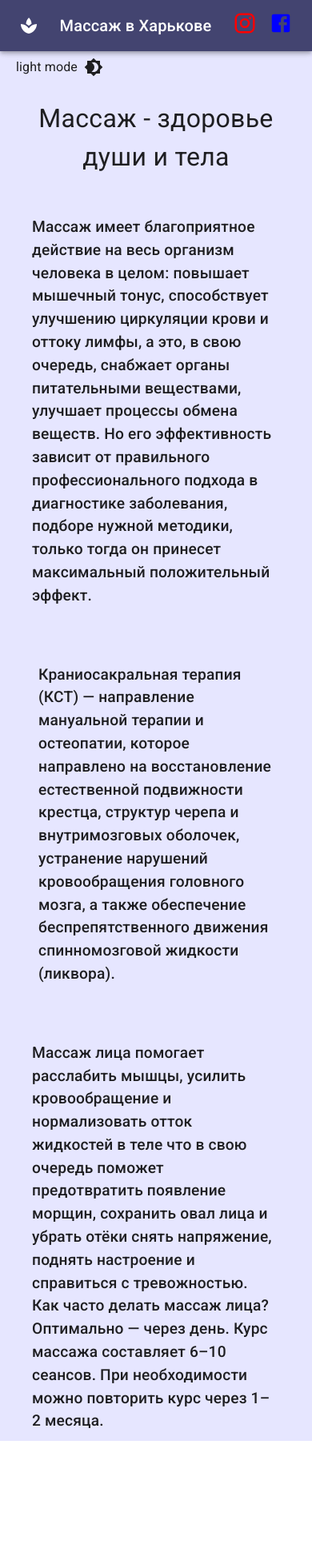
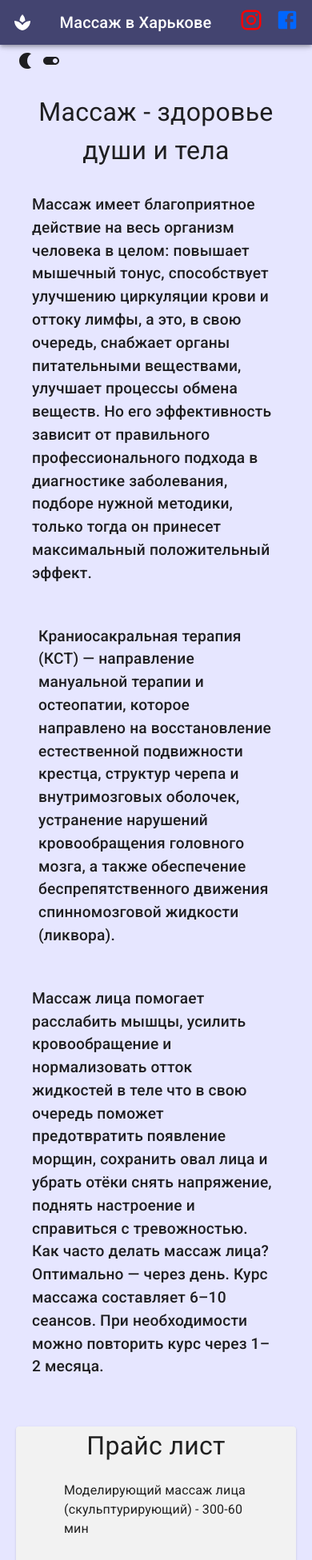
Before and after one commit to OShandyba/Massage-SPA, a React (Create React App) app: page / in a window 390 px wide. Shown: the top 1951 px of the page at 80% size. Before the commit the page ends 1802 px from the top, so only its background shows below. Built offline with nearby package versions, Linux system fonts and the light colour scheme.

Commit message:
fix with mobile adaptation

```diff
--- a/src/App.js
+++ b/src/App.js
@@ -3,11 +3,12 @@ import { createTheme, ThemeProvider, useTheme } from "@mui/material/styles";
 import Feed from './components/Feed'
 import Navbar from './components/Navbar'
 import Rightbar from './components/Rightbar'
-import Brightness4Icon from '@mui/icons-material/Brightness4';
-import Brightness7Icon from '@mui/icons-material/Brightness7';
 import KeyboardArrowUpIcon from '@mui/icons-material/KeyboardArrowUp';
 import useScrollTrigger from '@mui/material/useScrollTrigger';
 import * as React from 'react'
+import ToggleOffIcon from '@mui/icons-material/ToggleOff';
+import ToggleOnIcon from '@mui/icons-material/ToggleOn';
+import NightlightIcon from '@mui/icons-material/Nightlight';
 
 //////////// Dark-Light toggle////////////
 
@@ -29,9 +30,9 @@ function App() {
         marginLeft: '20px',
       }}
     >
-      {theme.palette.mode} mode
+      <NightlightIcon fontSize='medium' />
       <IconButton onClick={colorMode.toggleColorMode} color='inherit'>
-        {theme.palette.mode === 'dark' ? <Brightness7Icon /> : <Brightness4Icon />}
+        {theme.palette.mode === 'dark' ? <ToggleOffIcon fontSize='medium' /> : <ToggleOnIcon fontSize='medium' />}
       </IconButton>
     </Box>
   )
@@ -54,25 +55,22 @@ function ToggleColorMode() {
       createTheme({
         palette: {
           // /////////// Custom dark mode ////////////////
+          mode,
           ...(mode === 'dark' && {
             background: {
-              default: '#222434'
+              default: '#222434',
+              paper: 'rgba(67, 68, 112, 0.8)'
             },
-            palette: {
-              darkRightBar: '#fff'
-            },
+            text: {
+              primary: '#fff'
+            }
           }),
           ...(mode === 'light' && {
             background: {
-              default: '#e6e6ff'
+              default: '#e6e6ff',
+              paper: 'rgba(255, 255, 229, 0.5)'
             }
           }),
-          text: {
-            ...(mode === 'dark' && {
-              primary: '#fff'
-            })
-          },
-
         }
       }),
     [mode],
@@ -86,15 +84,14 @@ function ToggleColorMode() {
           bgcolor='background.default'
           color='text.primary'
           maxWidth='100%'
-          margin='0 auto'
-        >
+          margin='0 auto'>
           <Navbar />
           <App />
           <Stack
             direction='row'
             spacing={2}
             justifyContent='space-between'
-            sx={{ padding: { md: '0 20px 0 100px', sx: '0 20px' } }}>
+            sx={{ padding: { md: '0 30px 0 30px', xs: '0 20px' } }}>
             <Feed />
             <Rightbar />
           </Stack>
--- a/src/components/Feed.jsx
+++ b/src/components/Feed.jsx
@@ -1,4 +1,4 @@
-import { Avatar, Box, Stack, styled, Typography } from "@mui/material";
+import { Avatar, Box, Paper, Stack, styled, Typography } from "@mui/material";
 import React from "react";
 import ImgFeed from './img/feed-1.jpg'
 import ImgFeed1 from './img/kranio.jpg'
@@ -6,7 +6,7 @@ import ImgFace from './img/face.jpg'
 
 const MyTypography = styled(Typography)({
     width: '300px',
-    paddingTop: '30px',
+    paddingTop: '10px',
     fontSize: '1.2rem',
     fontWeight: 500,
     marginLeft: '10px'
@@ -39,7 +39,7 @@ const Feed = () => {
 
                 sx={{
                     marginRight: '20px',
-                    justifyContent: { xs: 'center', sm: 'center', md: 'space-between' }
+                    justifyContent: { xs: 'center', sm: 'center', md: 'space-between' },
                 }} >
 
                 <Box justifyContent='center'>
@@ -49,7 +49,7 @@ const Feed = () => {
                 </Box>
                 <Box
                     sx={{
-                        maxHeight: '600px',
+                        maxHeight: '500px',
                         maxWidth: '1000px',
                         display: { xs: 'none', sm: 'none', md: 'block' }
                     }} >
@@ -69,7 +69,7 @@ const Feed = () => {
                 }} >
                 <Box
                     sx={{
-                        maxHeight: '600px',
+                        maxHeight: '430px',
                         maxWidth: '1000px',
                         display: { xs: 'none', sm: 'none', md: 'block' }
                     }} >
@@ -99,7 +99,7 @@ const Feed = () => {
                 </Box>
                 <Box
                     sx={{
-                        maxHeight: '600px',
+                        maxHeight: '530px',
                         maxWidth: '1000px',
                         display: { xs: 'none', sm: 'none', md: 'block' }
                     }} >
@@ -109,7 +109,51 @@ const Feed = () => {
                     />
                 </Box>
             </Stack>
-        </Box>
+            <Paper
+
+            >
+                <Typography
+                    textAlign='center'
+                    fontSize='2rem'
+                    marginTop='60px'
+                >
+                    Прайс лист
+                </Typography>
+                <Stack
+                    direction={{ md: 'row', xs: 'column' }}
+                    spacing={2}
+                    padding='20px 60px'
+                    marginBottom='50px'
+
+                >
+                    <Typography
+                        maxWidth='700px'
+                        sx={{ fontSize: { md: '1.2rem', sm: '1rem' } }}
+                    >
+                        <p>Моделирующий массаж лица (скульптурирующий)    -    300-60 мин </p><br></br>
+                        <p>Испанский массаж (расслабляющий) общий          -   500-120мин</p> <br></br>
+                        <p>Краниально-сакральная терапия                    -  300-от 30мин </p><br></br>
+                        <p>Антицеллюлитный массаж ручной (бёдра+икры+ягодицы)- 300-60мин</p> <br></br>
+                        <p>Кинезиотейпирование (только в сочетании с массажем)- от 50 </p><br></br>
+                        <p>Массаж шейно-воротниковой зоны                     - 200-30мин </p><br></br>
+                        <p>Классический массаж (спина+ШВЗ)                    - 300-60мин </p><br></br>
+
+                    </Typography>
+                    <Typography
+                        maxWidth='700px'
+                        sx={{ fontSize: { md: '1.2rem', sm: '1rem' } }}
+                    >
+                        <p>Раслабляющий массаж   -  300-60мин </p><br></br>
+                        <p>Лимфодренажный массаж - 500-120мин </p><br></br>
+                        <p>Классический массаж (общий) - 500-120мин </p><br></br>
+                        <p>Остеопатический массаж - 300-от 30мин</p> <br></br>
+                        <p>Массаж стоп - 200-40мин</p> <br></br>
+                        <p>Другие виды массажа </p><br></br>
+
+                    </Typography>
+                </Stack>
+            </Paper>
+        </Box >
     )
 }
 export default Feed
--- a/src/components/Navbar.jsx
+++ b/src/components/Navbar.jsx
@@ -23,7 +23,7 @@ const theme = createTheme({
     breakpoints: {
         values: {
             xs: 0,
-            sm: 360,
+            md: 360,
         },
     },
 });
@@ -45,7 +45,7 @@ const Navbar = () => {
                     </Icon>
                     <Typography
                         sx={{
-                            fontSize: { xs: '0.9rem', sm: '1.25rem' },
+                            fontSize: { xs: '0.9rem', md: '1.25rem' },
                         }}
                         variant="h6">
                         Массаж в Харькове
@@ -61,7 +61,7 @@ const Navbar = () => {
                                 </Icon>
                             </Link>
                             <Link href="https://www.facebook.com/massage.kh.oleg/?ref=pages_you_manage" target='_blank' underline="none">
-                                <Icon sx={{ color: 'blue', height: 30, width: 30 }}>
+                                <Icon sx={{ color: '#0066ff', height: 30, width: 30 }}>
                                     <Facebook sx={{ height: 30, width: 30 }} />
                                 </Icon>
                             </Link>
--- a/src/components/Rightbar.jsx
+++ b/src/components/Rightbar.jsx
@@ -1,4 +1,4 @@
-import { Avatar, Box, Stack, styled, Typography } from "@mui/material";
+import { Avatar, Box, Stack, styled, Typography, Paper } from "@mui/material";
 import React from "react";
 import RightBarFotoOne from './img/1.jpg'
 import RightBarFotoTwo from './img/6.jpg'
@@ -11,12 +11,13 @@ const BarImg = styled(Avatar)({
     borderRadius: '2%'
 })
 
-export const BarBackgroundColor = styled(Typography)({
-    borderRadius: '3%',
+export const BarBackgroundColor = styled(Paper)({
     padding: '0 10px 10px 10px',
     marginRight: '10px',
-    backgroundColor: '#434470'
+
 })
+
+
 
 export const Rightbar = () => {
     return (
@@ -24,6 +25,7 @@ export const Rightbar = () => {
             flex={2}
             sx={{
                 display: { xs: 'none', sm: 'block' },
+
             }}>
             <BarBackgroundColor>
                 <Typography
@@ -48,7 +50,7 @@ export const Rightbar = () => {
                     sx={{
                         fontSize: '1.5rem',
                         textAlign: 'center',
-                        marginTop: '20px',
+                        marginTop: '30px',
                     }}>
                     Популярные заказы
                 </Typography>
@@ -62,11 +64,10 @@ export const Rightbar = () => {
                 </Typography>
             </BarBackgroundColor>
             <Stack
-                x={{
+                sx={{
                     maxHeight: '400px',
                     maxWidth: '400px',
-                    margin: '20px 10px 0 0',
-                    alignItems: 'center'
+                    margin: '25px 10px 0 0',
                 }} >
                 <BarImg alt='tmh' src={RightBarFotoOne} />
                 <BarImg alt='tmh' src={RightBarFotoTwo} />
```
Also changed, not shown: src/components/Prise.jsx (added, +26 -0 lines), src/components/img/priseList.jpg (added).
